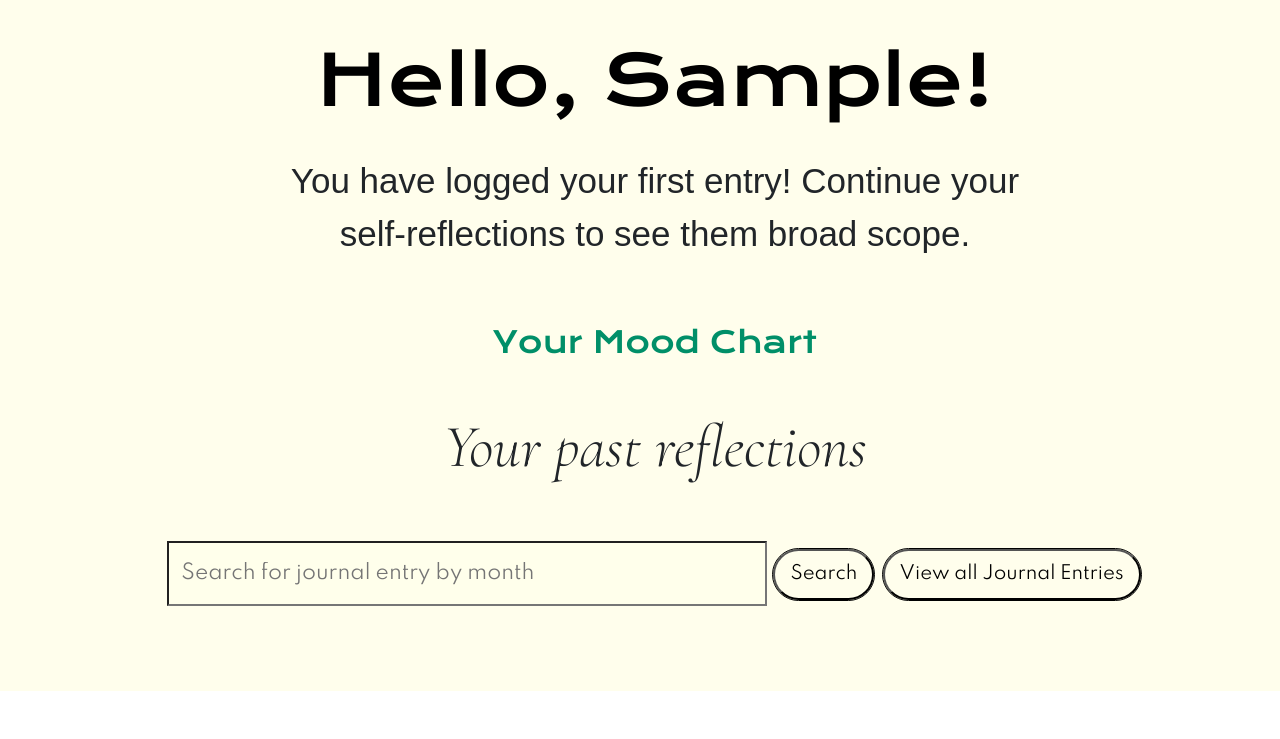
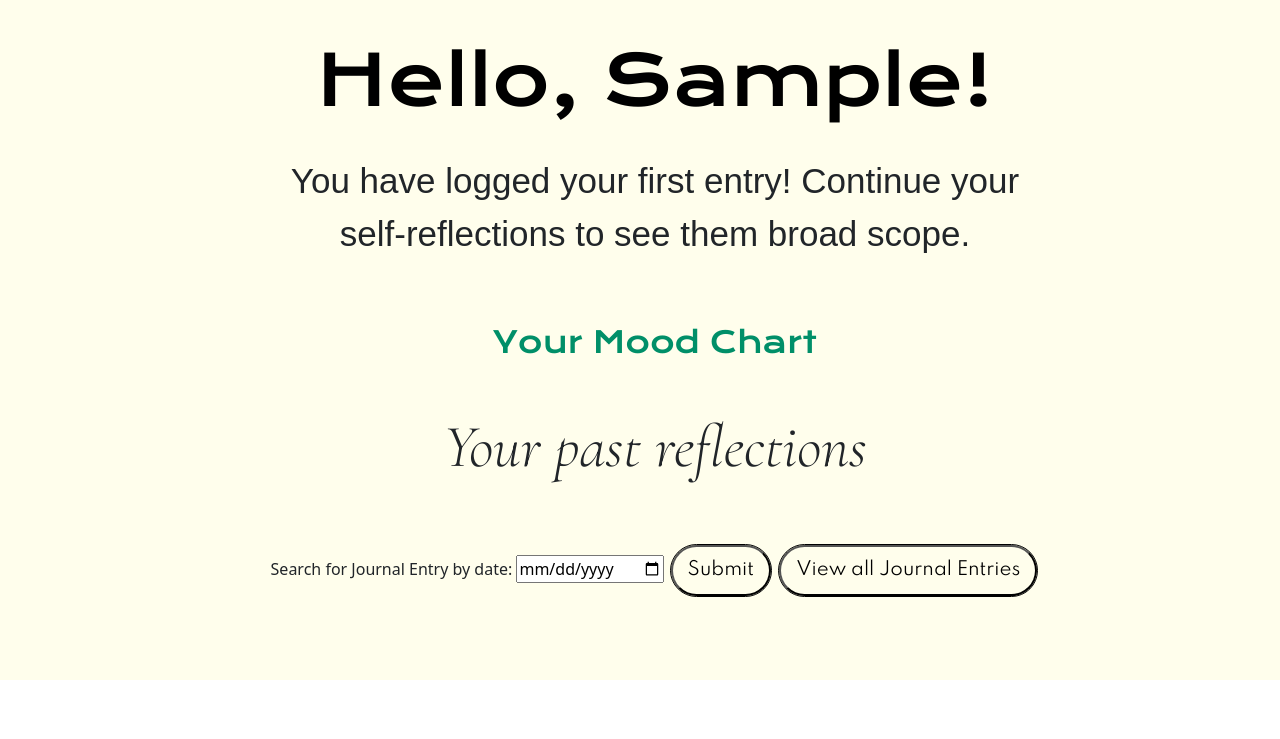
Before and after one commit to lemmanade01/app, a Flask app: page /profile/1 in a window 1280 px wide. Shown: the part 61-800 px from the top of the page. Run offline with Flask 2, Linux system fonts and the light colour scheme; the visitor is signed in with stand-in values (Sample User, id 1); tables that the repository leaves empty hold one stand-in row (values such as "Sample post"); some libraries are stand-ins or nearby versions; some web fonts are replaced.

Commit message:
Cleanup 1

```diff
--- a/crud.py
+++ b/crud.py
@@ -124,15 +124,20 @@ def get_journal_entries_ordered_by_date(user_id):
     return journal_entries
 
 
-def get_journal_by_search_input(search_input, user_id):
+def get_journal_by_search_input(date_object, user_id):
     """Order chronologically and return all journal entries that match user's search input
 
     User can retrieve entries by searching by date"""
 
-    # search_results = Journal.query.filter(extract('month', Journal.time_stamp).ilike(f"%{search_input}%"), Journal.user_id==user_id).all()
+    search_results = Journal.query.filter(func.date(Journal.time_stamp) == date_object).all()
 
 
-    search_results = Journal.query.filter(Journal.mnth.ilike(f"%{search_input}%"), Journal.user_id==user_id).all()
+    # search_results = Journal.query.filter(Journal.time_stamp.ilike(f"%{date_object}%"), Journal.user_id==user_id).all()
+
+    # search_results = Journal.query.filter(Journal.mnth.ilike(f"%{search_input}%"), Journal.user_id==user_id).all()
+
+
+    # search_results = Journal.query.filter(extract('month', Journal.time_stamp).ilike(f"%{search_input}%"), Journal.user_id==user_id).all()
 
     # search_results = Journal.query.filter(Journal.user_id==user_id, Journal.mnth.ilike(f"%{search_input}%"), Journal.time_stamp.day.ilike(f"%{search_input}%"), Journal.time_stamp.year.ilike(f"%{search_input}%")).order_by(Journal.time_stamp.asc()).all()
 
--- a/server.py
+++ b/server.py
@@ -483,7 +483,7 @@ def get_journal_data():
         return jsonify(journal_entries_dict)
 
     else:
-        return jsonify({"Response": "No journal entries exist"})
+        return jsonify({"results": "none"})
 
 
 @app.route("/journal-success")
@@ -504,29 +504,95 @@ def show_submission_success():
     return render_template("journal_success.html", count=count)
 
 
-@app.route("/journal-search-results", methods=["POST"])
-def display_journal_search_results():
-    """Get and return journal entries that match dates user searches by"""
+@app.route("/journal-date-results.json", methods=["POST"])
+def display_journal_date_results():
 
     # Get user in session
     user_email = session.get("user_email")
     user = crud.get_user_by_email(user_email)
     user_id = user.user_id
-    # Get all user's journals
-    journals = crud.get_journal_entries_ordered_by_date(user_id)
 
-    # Get user's journal search input
-    search_input = request.form.get("journal-search").lower()
+    jrnl_input_date = request.json.get("date")
+    # print(jrnl_date)
+    # date_object = datetime.strptime(jrnl_date, "%Y-%m-%d")
+    # print(date_object)
 
-    # Get journal entries in ascending chronological order that match user's input
-    search_results = crud.get_journal_by_search_input(search_input, user_id)
+    # date_object = request.json.get("date")
 
-    # all_datetimes = crud.get_journal_entries_ordered_by_date(user_id)
+    # jrnl_results = crud.get_journal_by_search_input(date_object, user_id)
 
-    # date = crud.get_journal_by_date
+    # Get all journal entries
+    jrnl_results = crud.get_all_journal_entries(user_id)
 
-    return render_template("search_results_journals.html", search_results=search_results, search_input=search_input, journals=journals)
+    if jrnl_results:
+        journal_search_data = {}
 
+        for journal_entry in jrnl_results:
+            jrnl_date = journal_entry.time_stamp
+            date = jrnl_date.strftime("%Y-%m-%d")
+            # jrnl_date = journal_entry.time_stamp.split(" ")
+            # date = jrnl_date[0]
+            if date == jrnl_input_date:
+
+                # Get each journal's journal id
+                journal_id = journal_entry.journal_id
+
+                # Create a nested dictionary where journal id is the key to a dictionary containing that journal's attributes through key/value pairs
+                journal_search_data[journal_id] = {
+                    "scale": journal_entry.scale,
+                    "mood": journal_entry.mood,
+                    "color": journal_entry.color,
+                    "gratitude_1": journal_entry.gratitude_1,
+                    "gratitude_2": journal_entry.gratitude_2,
+                    "gratitude_3": journal_entry.gratitude_3,
+                    "journal_input": journal_entry.journal_input,
+                    "time_stamp": journal_entry.time_stamp,
+                    "mnth": journal_entry.mnth
+                }
+                # Mnth without the O represents the month spelled with letters
+                # .month is a datetime attribute that represents the month by integer
+
+        # Return a jsonified form of this nested dictionary
+        return jsonify(journal_search_data)
+
+    else:
+        return jsonify({"results": "none"})
+
+
+
+    # print(date_str)
+    # print("******************")
+    # # convert date string to a different date and time order
+    # date = date_str.strftime("%m/%d/%Y, %H:%M:%S")
+    # print(date)
+
+
+    # return jsonify({})
+
+
+# @app.route("/journal-search-results.json", methods=["POST"])
+# def display_journal_search_results():
+#     """Get and return journal entries that match dates user searches by"""
+
+#     # Get user in session
+#     user_email = session.get("user_email")
+#     user = crud.get_user_by_email(user_email)
+#     user_id = user.user_id
+#     # Get all user's journals
+#     journals = crud.get_journal_entries_ordered_by_date(user_id)
+
+#     # Get user's journal search input
+#     search_input = request.form.get("journal-search").lower()
+
+#     # Get journal entries in ascending chronological order that match user's input
+#     search_results = crud.get_journal_by_search_input(search_input, user_id)
+
+#     # all_datetimes = crud.get_journal_entries_ordered_by_date(user_id)
+
+#     # date = crud.get_journal_by_date
+
+#     # return render_template("search_results_journals.html", search_results=search_results, search_input=search_input, journals=journals)
+#     return jsonify({})
 
 
 # @app.route("/journal-submission")
--- a/static/js/journal_search.js
+++ b/static/js/journal_search.js
@@ -1,12 +1,112 @@
 'use strict';
 
-const btn = document.querySelector('#journal-search')
-btn.addEventListener('click', evt => {
+const dateBtn = document.querySelector('#jrnl-search-submit').addEventListener('click', (evt) => {
     evt.preventDefault();
+    console.log('Ive been clicked');
 
-    fetch('/journal-search-results.json')
+    const date = document.querySelector('#jrnl-search-by-date').value;
+
+    console.log(date);
+
+    const jrnlDate = {
+        date: date,
+    };
+
+
+    fetch('/journal-date-results.json', {
+        method: 'POST',
+        body: JSON.stringify(jrnlDate),
+        headers: {
+            'Content-Type': 'application/json'
+        },
+    // return the promised response in JSON
+    })
+        .then(response => response.json())
+        .then(responseData => {
+            console.log(responseData);
+
+            for (const key of Object.keys(responseData)) {
+                console.log(key);
+
+                if (responseData[key] != "none") {
+                    const mnth = responseData[key]['mnth'];
+                    const timeStamp = responseData[key]['time_stamp'];
+                    const dayOfWeek = timeStamp.slice(0,3);
+                    const day = timeStamp.slice(5,7);
+                    const yr = timeStamp.slice(12,16);
+                    const mood = responseData[key]['mood'];
+                    const scale = responseData[key]['scale'];
+                    const gratitude1 = responseData[key]['gratitude_1'];
+                    const gratitude2 = responseData[key]['gratitude_2'];
+                    const gratitude3 = responseData[key]['gratitude_3'];
+                    const jrnlInput = responseData[key]['journal_input'];
+
+                    document.querySelector('#display-entries-container').insertAdjacentHTML('beforeend',
+                    `<div class="row jrnl-search-results">
+                        <div class="col-12 jrnl-search-container entry">
+                            <div class="jrnl-search-txt-container">
+                                <h5 class="jrnl-search-date class"> ${ dayOfWeek }, ${ mnth } ${ day } ${ yr }</h5>
+                                <p class="jrnl-search-mood mood">Today you felt <strong>${ mood }</strong> and selected a <strong>${ scale }</strong> on the wellness scale</p>
+                                <p class="jrnl-search-gratitude-list">Your Gratitude List:</p>
+                                <p class="list">1. ${ gratitude1 }</p>
+                                <p class="list">2. ${ gratitude2 }</p>
+                                <p class="list">3. ${ gratitude3 }</p>
+                                <h5 class="jrnl-search-notes-header">Observations and Notes:</h5>
+                                <p class="jrnl-search-notes">${ jrnlInput }</p>
+                            </div>
+                        </div><br>
+                    </div>`)
+                } else if (responseData[key] == {}) {
+                    document.querySelector('#display-entries-container').insertAdjacentHTML('beforeend', `<p class="jrnl-search-no-entries">No journal entries match your date</p>`)
+                }
+
+            }
+
+        });
+});
+
+
+
+const allJrnlsBtn = document.querySelector('#all-jrnls')
+allJrnlsBtn.addEventListener('click', evt => {
+    evt.preventDefault();
+    console.log('the view all journal entries button has been clicked');
+
+    fetch('/journal-data.json')
         .then(response => response.json())
         .then(responseData => {
 
-        })
-})
+            for (const key of Object.keys(responseData)) {
+
+                if (responseData[key] != "no journal entries exist") {
+                    const mnth = responseData[key]['mnth'];
+                    const timeStamp = responseData[key]['time_stamp'];
+                    const dayOfWeek = timeStamp.slice(0,3);
+                    const day = timeStamp.slice(5,7);
+                    const yr = timeStamp.slice(12,16);
+                    const mood = responseData[key]['mood'];
+                    const scale = responseData[key]['scale'];
+                    const gratitude1 = responseData[key]['gratitude_1'];
+                    const gratitude2 = responseData[key]['gratitude_2'];
+                    const gratitude3 = responseData[key]['gratitude_3'];
+                    const jrnlInput = responseData[key]['journal_input'];
+
+                    document.querySelector('#display-entries-container').insertAdjacentHTML('beforeend',
+                    `<div class="row jrnl-search-results">
+                        <div class="col-12 jrnl-search-container entry">
+                            <div class="jrnl-search-txt-container">
+                                <h5 class="jrnl-search-date class"> ${ dayOfWeek }, ${ mnth } ${ day } ${ yr }</h5>
+                                <p class="jrnl-search-mood mood">Today you felt <strong>${ mood }</strong> and selected a <strong>${ scale }</strong> on the wellness scale</p>
+                                <p class="jrnl-search-gratitude-list">Your Gratitude List:</p>
+                                <p class="list">1. ${ gratitude1 }</p>
+                                <p class="list">2. ${ gratitude2 }</p>
+                                <p class="list">3. ${ gratitude3 }</p>
+                                <h5 class="jrnl-search-notes-header">Observations and Notes:</h5>
+                                <p class="jrnl-search-notes">${ jrnlInput }</p>
+                            </div>
+                        </div><br>
+                    </div>`)
+                }
+            }
+        });
+});
--- a/templates/profile.html
+++ b/templates/profile.html
@@ -31,7 +31,7 @@
     <div class="col-lg-12 mood-chart" id="calendar_basic"></div>
     </div>
 
-    <div class="search-container">
+    <!-- <div class="search-container">
       <h3 class="profile-subheader">Your past reflections</h3>
       <div class="journal-search-container">
         <form action="/journal-search-results" method="POST">
@@ -40,7 +40,21 @@
           <button class="journal-search">View all Journal Entries</button>
         </form>
       </div>
-  </div>
+  </div> -->
+
+    <div class="search-container">
+      <h3 class="profile-subheader">Your past reflections</h3>
+      <div class="journal-search-container">
+        <div class="reminders-time"   id="jrnl-search">
+          <span>
+            Search for Journal Entry by date:
+          </span>
+
+          <input type="date" id="jrnl-search-by-date" required>
+          <button class="journal-search" id="jrnl-search-submit">Submit</button>
+
+          <button class="journal-search" id="all-jrnls">View all Journal Entries</button>
+        </div>
 
 
   <div id="display-entries-container"></div>
@@ -51,6 +65,7 @@
 
 {% block script %}
 <script src="/static/js/journal.js"></script>
+<script src="/static/js/journal_search.js"></script>
 {% endblock %}
 
 
```
